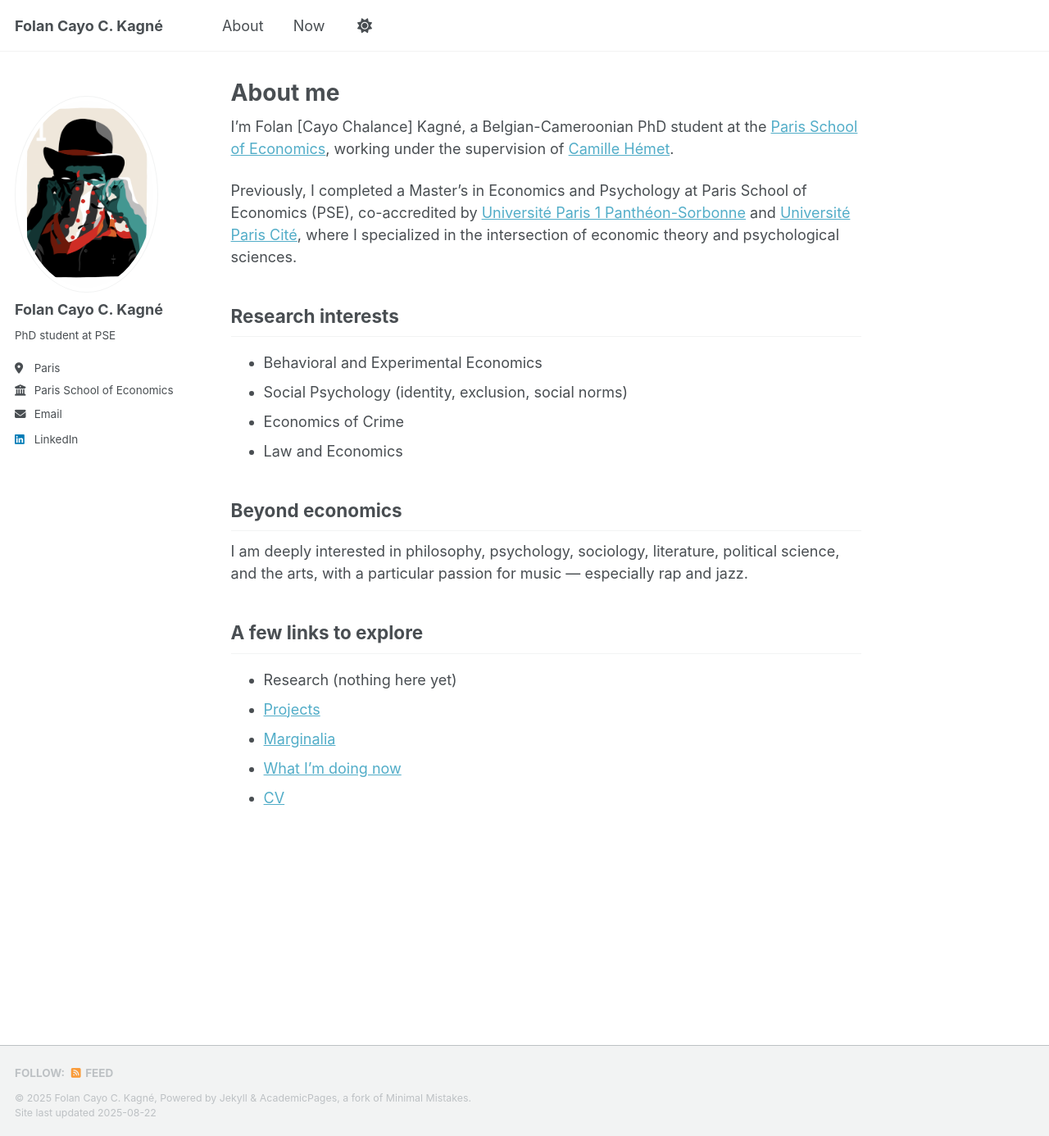
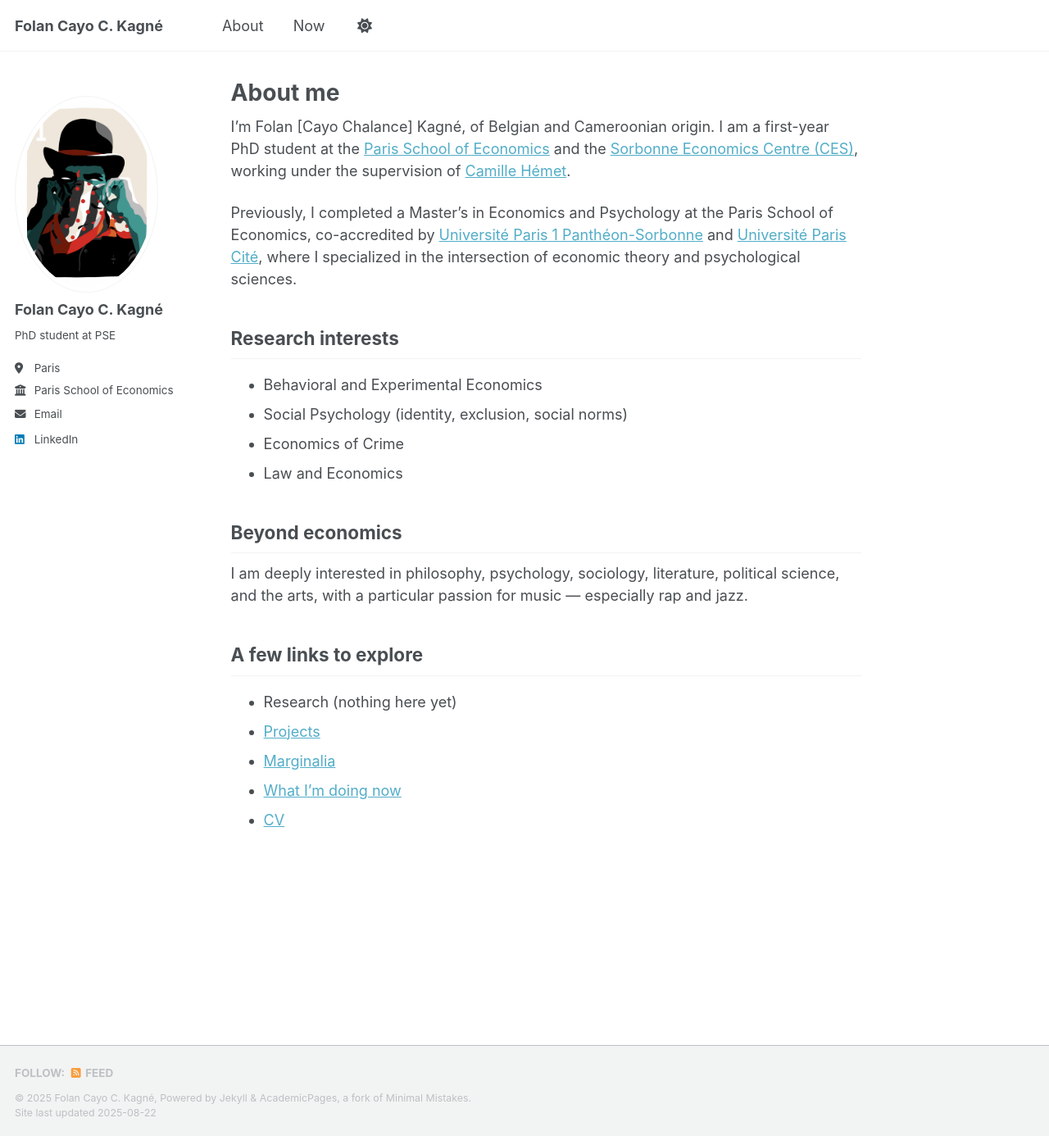
Before and after one commit to folankagne/folankagne.github.io, a Jekyll site: the page built from _pages/about.md, in a window 1280 px wide and 1386 px high. Shown: the whole window at 82% size. Built offline with Jekyll 4.4.1, drawn with Linux system fonts in a browser that asks for light colours; a script that is not in the unit is left out.

Commit message:
Update about.md

```diff
--- a/_pages/about.md
+++ b/_pages/about.md
@@ -6,11 +6,15 @@ redirect_from:
   - /about/
   - /about.html
 ---
-
+<!-- OLD one
 I’m Folan [Cayo Chalance] Kagné, a Belgian-Cameroonian PhD student at the [Paris School of Economics](https://www.parisschoolofeconomics.eu/en/),
 working under the supervision of [Camille Hémet](https://sites.google.com/site/camillehemet/).
+-->
 
-Previously, I completed a Master’s in Economics and Psychology at Paris School of Economics (PSE), co-accredited by [Université Paris 1 Panthéon-Sorbonne](https://www.pantheonsorbonne.fr/) and [Université Paris Cité](https://u-paris.fr/), where I specialized in the intersection of economic theory and psychological sciences.
+I’m Folan [Cayo Chalance] Kagné, of Belgian and Cameroonian origin. I am a first-year PhD student at the [Paris School of Economics](https://www.parisschoolofeconomics.eu/en/) and the [Sorbonne Economics Centre (CES)](https://centredeconomiesorbonne.cnrs.fr/), working under the supervision of [Camille Hémet](https://sites.google.com/site/camillehemet/).
+
+
+Previously, I completed a Master’s in Economics and Psychology at the Paris School of Economics, co-accredited by [Université Paris 1 Panthéon-Sorbonne](https://www.pantheonsorbonne.fr/) and [Université Paris Cité](https://u-paris.fr/), where I specialized in the intersection of economic theory and psychological sciences.
 
 ## Research interests
 - Behavioral and Experimental Economics
```
